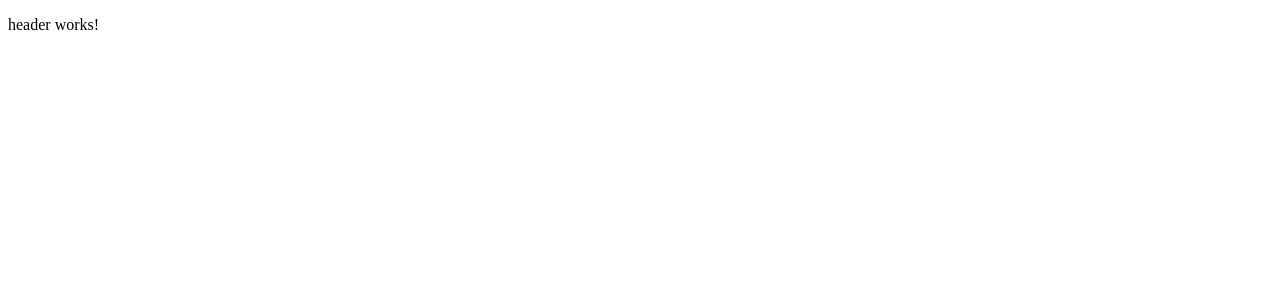
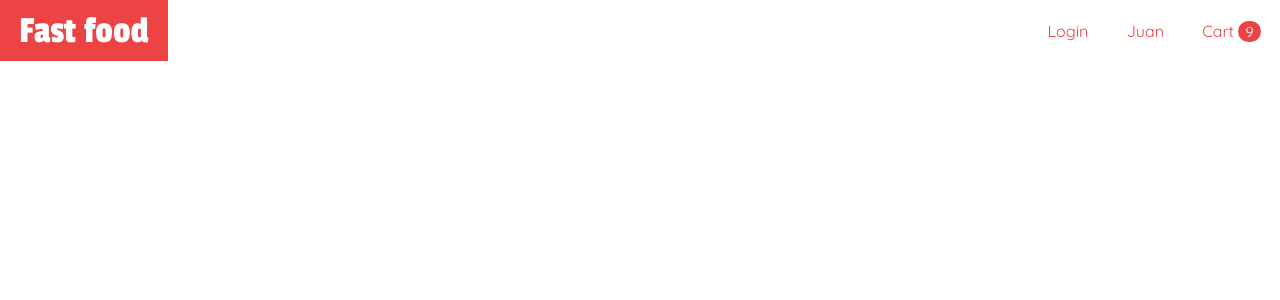
Before and after one commit to jcarlosj/Angular-FastFood-YT-CWN, an Angular app: page / in a window 1280 px wide. Shown: the top 300 px of the page. Built offline with nearby package versions, Linux system fonts and the light colour scheme.

Commit message:
[+] header.component: Define estructura y estilos del componente

```diff
--- a/src/app/components/partials/header/header.component.css
+++ b/src/app/components/partials/header/header.component.css
@@ -0,0 +1,63 @@
+.container {
+  align-items: center;
+  display: flex;
+  justify-content: space-between;
+}
+
+.logo {
+  font-family: 'Passion One', cursive;
+  font-size: 2.4rem;
+}
+
+.menu-container {
+  display: flex;
+  flex-direction: row;
+  position: relative;
+}
+
+.menu {
+  display: none;
+  position: absolute;
+  z-index: 1;
+  background-color: whitesmoke;
+  flex-direction: column;
+  top: 2rem;
+}
+
+.menu-container:hover .menu {
+  display: block;
+}
+
+ul {
+    align-items: center;
+    display: flex;
+    flex-direction: row;
+    justify-content: center;
+    list-style: none;
+    margin: 0;
+    padding: 0;
+}
+
+a {
+  color: rgb(236, 68, 68);
+  padding: 0.6rem 1.2rem;
+  display: block;
+}
+
+a:hover {
+  background-color: rgb(236, 68, 68);
+  color: #fff;
+}
+
+a span {
+  background-color: rgb(236, 68, 68);
+  border-radius: 5rem;
+  color: #fff;
+  font-size: .9rem;
+  padding: .1rem .45rem;
+}
+
+.cart-page:hover span {
+  background-color: #fff;
+  color: rgb(236, 68, 68);
+}
--- a/src/app/components/partials/header/header.component.html
+++ b/src/app/components/partials/header/header.component.html
@@ -1 +1,29 @@
-<p>header works!</p>
+<header>
+  <div class="container">
+    <a routerLink="/" class="logo">Fast food</a>
+    <nav>
+      <ul>
+        <li>
+          <a routerLink="/login">Login</a>
+        </li>
+        <li class="menu-container">
+          <a routerLink="/dashboard">Juan</a>
+          <ul class="menu">
+            <li>
+              <a routerLink="/profile">Profile</a>
+            </li>
+            <li>
+              <a routerLink="/orders">Orders</a>
+            </li>
+            <li>
+              <a routerLink="/logout">Logout</a>
+            </li>
+          </ul>
+        </li>
+        <li>
+          <a routerLink="/cart-page" class="cart-page">Cart <span>9</span></a>
+        </li>
+      </ul>
+    </nav>
+  </div>
+</header>
--- a/src/styles.css
+++ b/src/styles.css
@@ -1 +1,19 @@
 /* You can add global styles to this file, and also import other style files */
+@import url('https://fonts.googleapis.com/css2?family=Passion+One&family=Quicksand:wght@300;400;500;600;700&display=swap');
+
+* {
+  box-sizing: border-box;
+}
+
+html {
+  font-family: 'Quicksand', sans-serif;
+  font-size: 1rem;
+}
+
+body {
+  margin: 0;
+}
+
+a {
+  text-decoration: none;
+}
```
